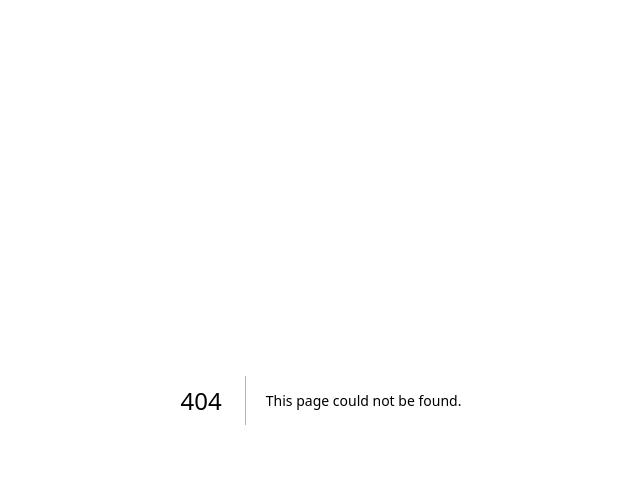
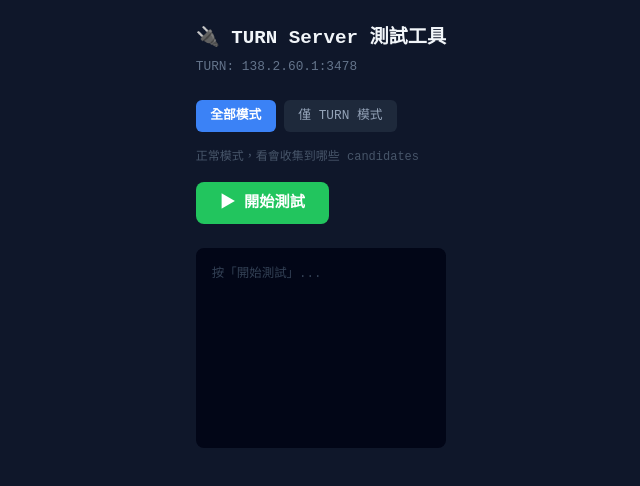
Before and after one commit to terrience001/followacar-next, a Next.js app: page /turn-test in a window 1280 px wide. Before the commit this address had no page. Shown: the top 486 px of the page, without its empty margins (319-959 px from the left). Built offline with nearby package versions, Linux system fonts and the light colour scheme.

Commit message:
Add TURN server test tool at /turn-test

```diff
--- /dev/null
+++ b/app/turn-test/page.tsx
@@ -0,0 +1,181 @@
+'use client';
+import { useState, useRef } from 'react';
+
+const ICE_SERVERS = [
+  { urls: 'stun:stun.l.google.com:19302' },
+  { urls: 'stun:138.2.60.1:3478' },
+  { urls: 'turn:138.2.60.1:3478', username: 'followacar', credential: 'followacar2024' },
+  { urls: 'turn:138.2.60.1:3478?transport=tcp', username: 'followacar', credential: 'followacar2024' },
+];
+
+type Candidate = { type: string; protocol: string; address: string; port: number; raw: string };
+type LogEntry = { time: string; msg: string; color: string };
+
+export default function TurnTest() {
+  const [candidates, setCandidates] = useState<Candidate[]>([]);
+  const [logs, setLogs] = useState<LogEntry[]>([]);
+  const [status, setStatus] = useState<'idle' | 'testing' | 'done'>('idle');
+  const [result, setResult] = useState<'success' | 'fail' | null>(null);
+  const [mode, setMode] = useState<'all' | 'relay-only'>('all');
+  const pcRef = useRef<RTCPeerConnection | null>(null);
+
+  function log(msg: string, color = '#94a3b8') {
+    const time = new Date().toLocaleTimeString();
+    setLogs(p => [...p, { time, msg, color }]);
+  }
+
+  async function runTest() {
+    if (pcRef.current) { pcRef.current.close(); pcRef.current = null; }
+    setCandidates([]);
+    setLogs([]);
+    setResult(null);
+    setStatus('testing');
+
+    const config: RTCConfiguration = {
+      iceServers: ICE_SERVERS,
+      ...(mode === 'relay-only' ? { iceTransportPolicy: 'relay' } : {}),
+    };
+
+    log(`模式: ${mode === 'relay-only' ? '僅 TURN (relay-only)' : '全部 (STUN + TURN)'}`, '#60a5fa');
+    log('建立 RTCPeerConnection...', '#60a5fa');
+
+    const pc = new RTCPeerConnection(config);
+    pcRef.current = pc;
+
+    // Add dummy data channel to trigger ICE gathering
+    pc.createDataChannel('test');
+
+    let relayFound = false;
+
+    pc.onicecandidate = (e) => {
+      if (!e.candidate) {
+        log('ICE gathering 完成', '#60a5fa');
+        setStatus('done');
+        setResult(relayFound ? 'success' : mode === 'relay-only' ? 'fail' : 'success');
+        if (!relayFound && mode === 'relay-only') {
+          log('❌ 沒有收到 relay candidate，TURN 可能無法運作', '#f87171');
+        } else if (relayFound) {
+          log('✅ TURN server 正常，relay candidate 已收到', '#22c55e');
+        }
+        return;
+      }
+
+      const c = e.candidate;
+      const parts = c.candidate.split(' ');
+      const type = parts[7] ?? '?';
+      const protocol = parts[2] ?? '?';
+      const address = parts[4] ?? '?';
+      const port = parseInt(parts[5] ?? '0');
+
+      if (type === 'relay') relayFound = true;
+
+      const color = type === 'relay' ? '#22c55e' : type === 'srflx' ? '#facc15' : '#94a3b8';
+      log(`[${type.toUpperCase()}] ${protocol.toUpperCase()} ${address}:${port}`, color);
+      setCandidates(p => [...p, { type, protocol, address, port, raw: c.candidate }]);
+    };
+
+    pc.onicegatheringstatechange = () => {
+      log(`ICE gathering state: ${pc.iceGatheringState}`, '#60a5fa');
+    };
+
+    try {
+      const offer = await pc.createOffer();
+      await pc.setLocalDescription(offer);
+      log('Local description 設定完成，等待 candidates...', '#60a5fa');
+    } catch (e) {
+      log(`錯誤: ${e}`, '#f87171');
+      setStatus('done');
+      setResult('fail');
+    }
+
+    // Timeout after 15s
+    setTimeout(() => {
+      if (pcRef.current?.iceGatheringState !== 'complete') {
+        log('逾時 (15秒)', '#f87171');
+        setStatus('done');
+        if (!relayFound) setResult('fail');
+      }
+    }, 15000);
+  }
+
+  function stopTest() {
+    pcRef.current?.close();
+    pcRef.current = null;
+    setStatus('done');
+  }
+
+  const relayCount = candidates.filter(c => c.type === 'relay').length;
+  const srflxCount = candidates.filter(c => c.type === 'srflx').length;
+  const hostCount = candidates.filter(c => c.type === 'host').length;
+
+  return (
+    <div style={{ minHeight: '100vh', background: '#0f172a', color: '#f1f5f9', padding: '1.5rem', fontFamily: 'monospace', maxWidth: '680px', margin: '0 auto' }}>
+      <h1 style={{ fontSize: '1.2rem', fontWeight: 700, marginBottom: '.25rem' }}>🔌 TURN Server 測試工具</h1>
+      <p style={{ color: '#64748b', fontSize: '.8rem', marginBottom: '1.5rem' }}>TURN: 138.2.60.1:3478</p>
+
+      {/* Mode selector */}
+      <div style={{ display: 'flex', gap: '.5rem', marginBottom: '1rem' }}>
+        {(['all', 'relay-only'] as const).map(m => (
+          <button key={m} onClick={() => setMode(m)} style={{
+            padding: '.4rem .9rem', borderRadius: '6px', fontSize: '.8rem', cursor: 'pointer', border: 'none',
+            background: mode === m ? '#3b82f6' : '#1e293b', color: mode === m ? '#fff' : '#94a3b8', fontWeight: mode === m ? 600 : 400,
+          }}>
+            {m === 'all' ? '全部模式' : '僅 TURN 模式'}
+          </button>
+        ))}
+      </div>
+      <p style={{ color: '#475569', fontSize: '.75rem', marginBottom: '1rem' }}>
+        {mode === 'relay-only' ? '強制只走 TURN，測試 TURN server 是否真的能用' : '正常模式，看會收集到哪些 candidates'}
+      </p>
+
+      {/* Action button */}
+      <button onClick={status === 'testing' ? stopTest : runTest} style={{
+        background: status === 'testing' ? '#dc2626' : '#22c55e',
+        color: '#fff', border: 'none', borderRadius: '8px',
+        padding: '.6rem 1.5rem', fontSize: '.95rem', fontWeight: 600,
+        cursor: 'pointer', marginBottom: '1.5rem',
+      }}>
+        {status === 'testing' ? '⏹ 停止' : '▶ 開始測試'}
+      </button>
+
+      {/* Result banner */}
+      {result && (
+        <div style={{
+          background: result === 'success' ? '#14532d' : '#7f1d1d',
+          border: `1px solid ${result === 'success' ? '#22c55e' : '#f87171'}`,
+          borderRadius: '8px', padding: '.75rem 1rem', marginBottom: '1rem',
+          color: result === 'success' ? '#22c55e' : '#f87171', fontWeight: 600,
+        }}>
+          {result === 'success' ? '✅ TURN server 正常運作' : '❌ TURN server 無法連線'}
+        </div>
+      )}
+
+      {/* Stats */}
+      {candidates.length > 0 && (
+        <div style={{ display: 'flex', gap: '.5rem', marginBottom: '1rem', flexWrap: 'wrap' }}>
+          {[
+            { label: 'relay (TURN)', count: relayCount, color: '#22c55e' },
+            { label: 'srflx (STUN)', count: srflxCount, color: '#facc15' },
+            { label: 'host (直連)', count: hostCount, color: '#94a3b8' },
+          ].map(s => (
+            <div key={s.label} style={{ background: '#1e293b', borderRadius: '6px', padding: '.4rem .8rem', fontSize: '.8rem' }}>
+              <span style={{ color: s.color, fontWeight: 700 }}>{s.count}</span>
+              <span style={{ color: '#64748b', marginLeft: '.3rem' }}>{s.label}</span>
+            </div>
+          ))}
+        </div>
+      )}
+
+      {/* Logs */}
+      <div style={{ background: '#020617', borderRadius: '8px', padding: '1rem', minHeight: '200px', fontSize: '.78rem', lineHeight: 1.7 }}>
+        {logs.length === 0 && <span style={{ color: '#334155' }}>按「開始測試」...</span>}
+        {logs.map((l, i) => (
+          <div key={i}>
+            <span style={{ color: '#334155' }}>{l.time} </span>
+            <span style={{ color: l.color }}>{l.msg}</span>
+          </div>
+        ))}
+      </div>
+    </div>
+  );
+}
```
